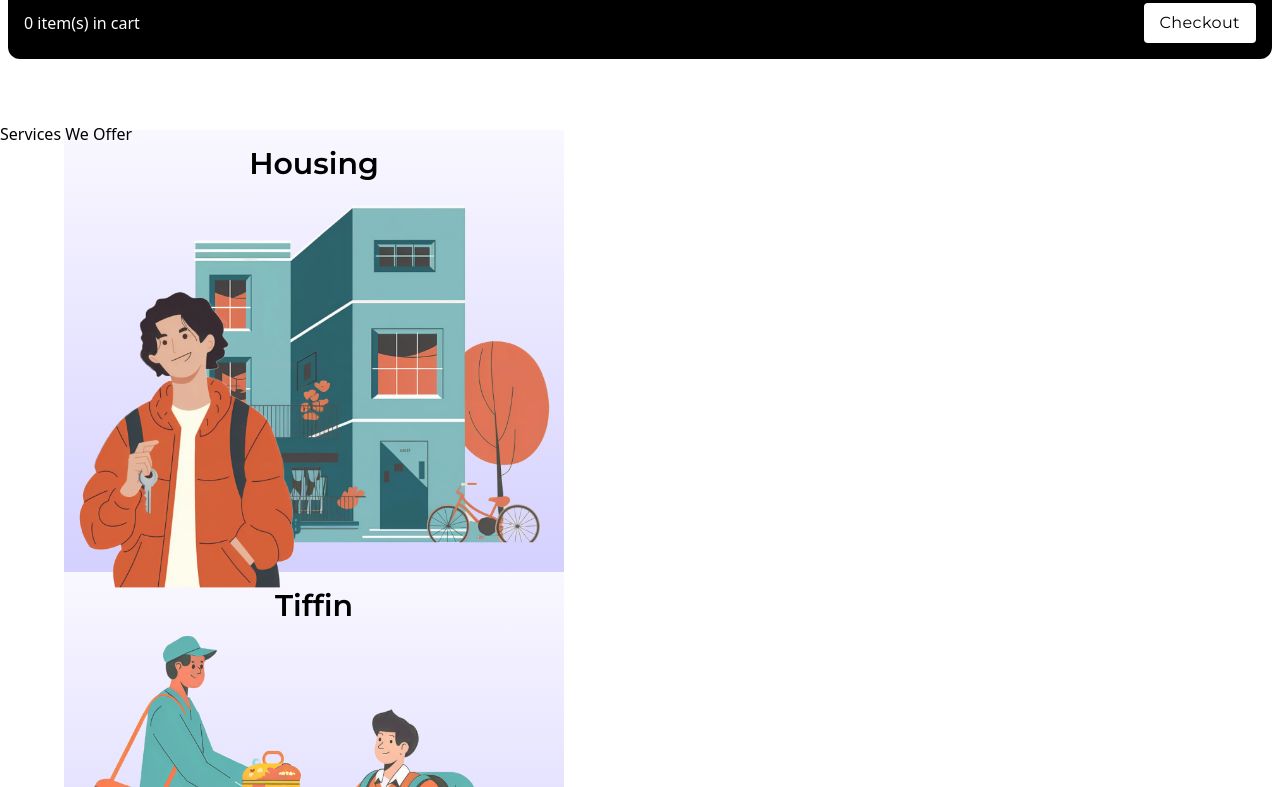
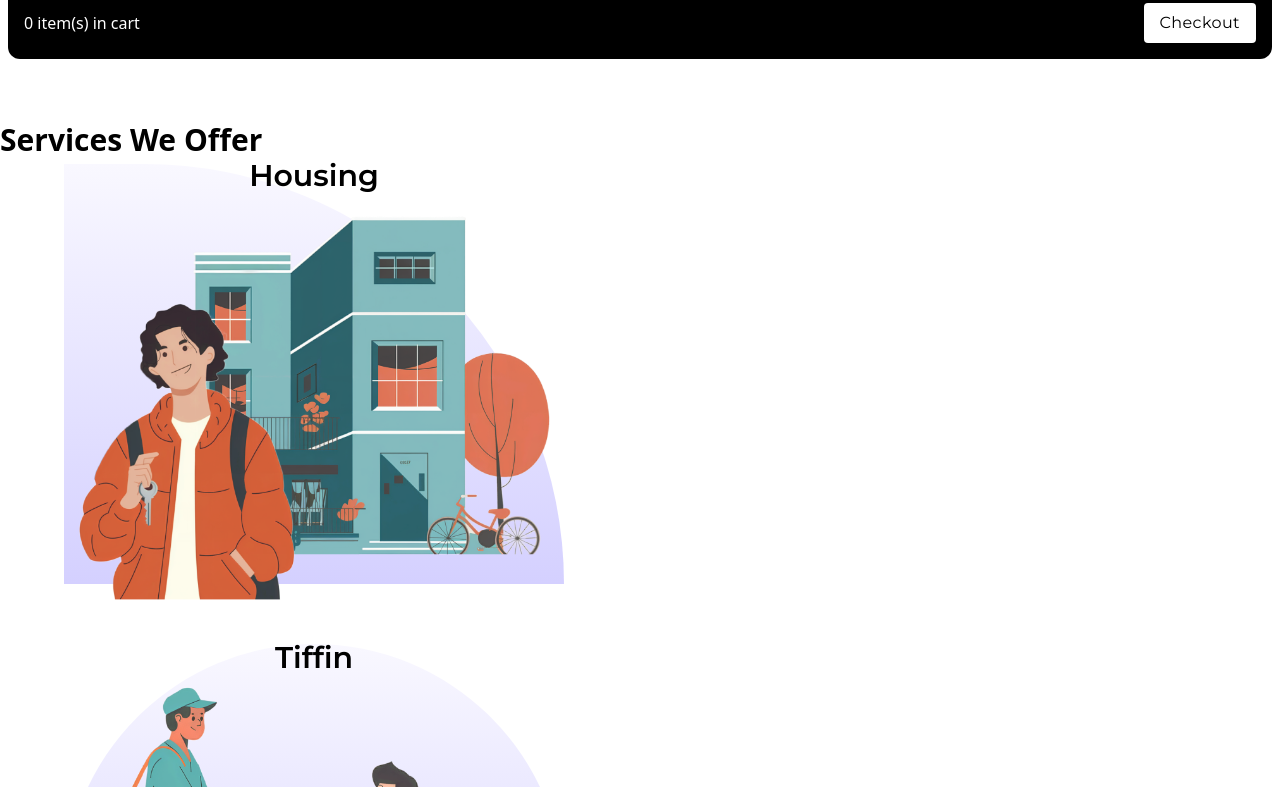
Before and after one commit to pankajrampawar/kutumbiq, a Next.js app: page / in a window 1280 px wide. Shown: the part 813-1600 px from the top of the page. Built offline with nearby package versions, Linux system fonts and the light colour scheme; no server answers.

Commit message:
updated holder card

```diff
--- a/app/ui/components/home/serviceListing.js
+++ b/app/ui/components/home/serviceListing.js
@@ -1,4 +1,5 @@
 'use client'
+import Furniture from "@/app/services/furniture/page"
 import HolderCard from "@/app/ui/holderCard"
 
 export default function ServiceListing() {
@@ -33,9 +34,9 @@ export default function ServiceListing() {
     return (
         <div>
             <div className="">
-                <h2>Services We Offer</h2>
+                <h2 className="text-3xl font-bold">Services We Offer</h2>
             </div>
-            <ul className="flex flex-col mx-[5%]">
+            <ul className="flex flex-col mx-[5%] gap-10">
                 {
                     serviceList.map((service) => {
                         return (
@@ -45,6 +46,8 @@ export default function ServiceListing() {
                                     src={service.src}
                                     alt={service.alt}
                                     href={service.href}
+                                    end={service.title === "Furniture" ? true : false}
+                                    start={service.title === "Housing" ? true : false}
                                 />
                             </li>
                         )
--- a/app/ui/holderCard.js
+++ b/app/ui/holderCard.js
@@ -2,6 +2,7 @@
 import Link from "next/link"
 import Image from "next/image"
 import { montserrat } from "./fonts"
+import clsx from "clsx"
 
 
 export default function HolderCard({ src, alt, title, href, end, start }) {
@@ -9,7 +10,9 @@ export default function HolderCard({ src, alt, title, href, end, start }) {
         <div className="w-full">
             <div className="w-fit relative">
                 {/* div used as background */}
-                <div className="absolute bg-gradient-to-t from-[#D4D0FF] to-[#F9F8FF] w-full bottom-4 min-h-[240px] -z-10 h-full"></div>
+                <div className={clsx("absolute bg-gradient-to-t from-[#D4D0FF] to-[#F9F8FF] w-full bottom-4 min-h-[240px] -z-10 h-[95%]",
+                    { "rounded-tl-full": end }, { "rounded-tr-full": start }, { "rounded-t-full": !end && !start }
+                )}></div>
                 {/* div used to hold title*/}
                 <div className={`text-3xl ${montserrat.className} font-semibold text-center`}>
                     {title}
@@ -25,6 +28,6 @@ export default function HolderCard({ src, alt, title, href, end, start }) {
                     />
                 </div>
             </div>
-        </div>
+        </div >
     )
 }
```
